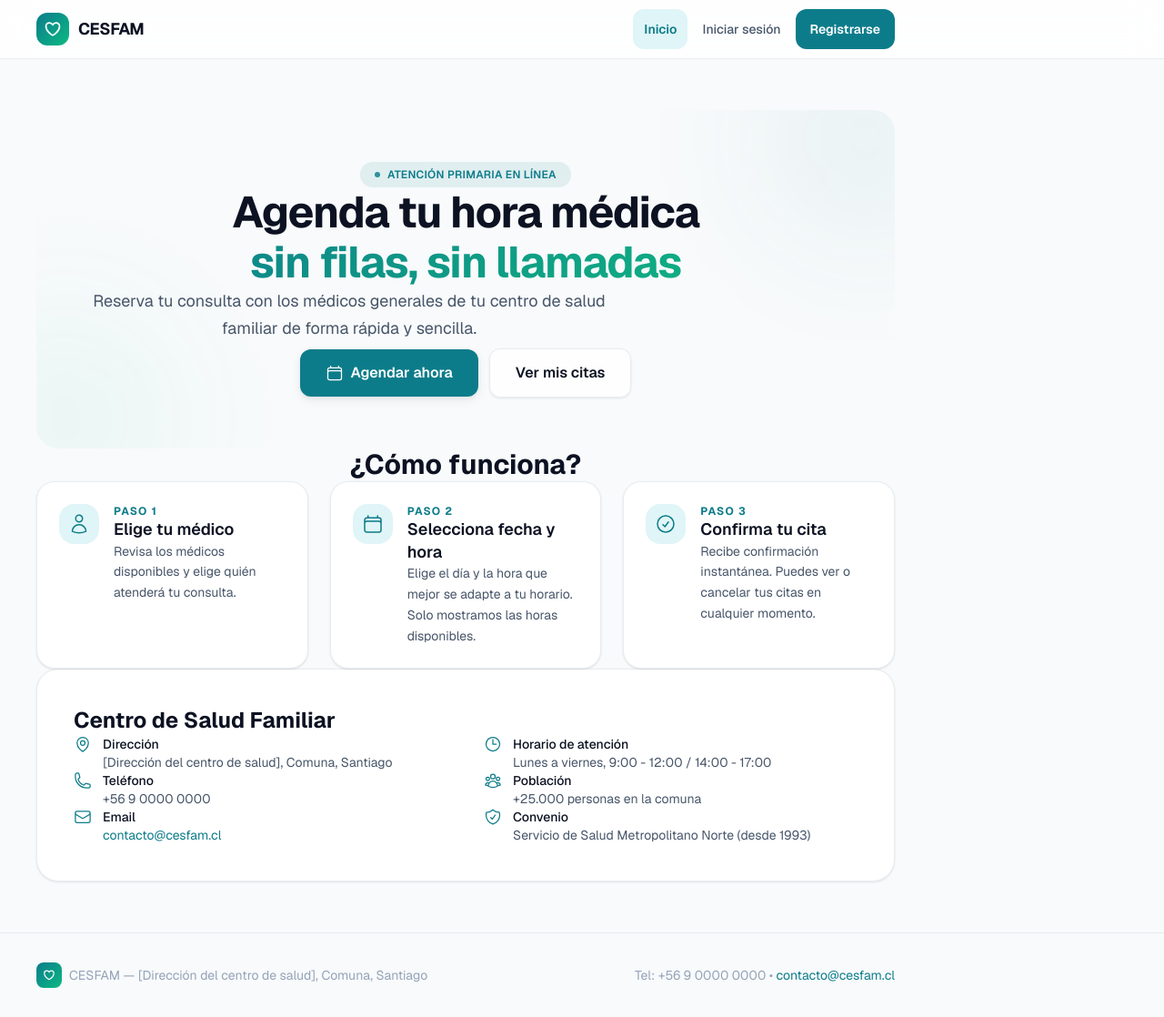
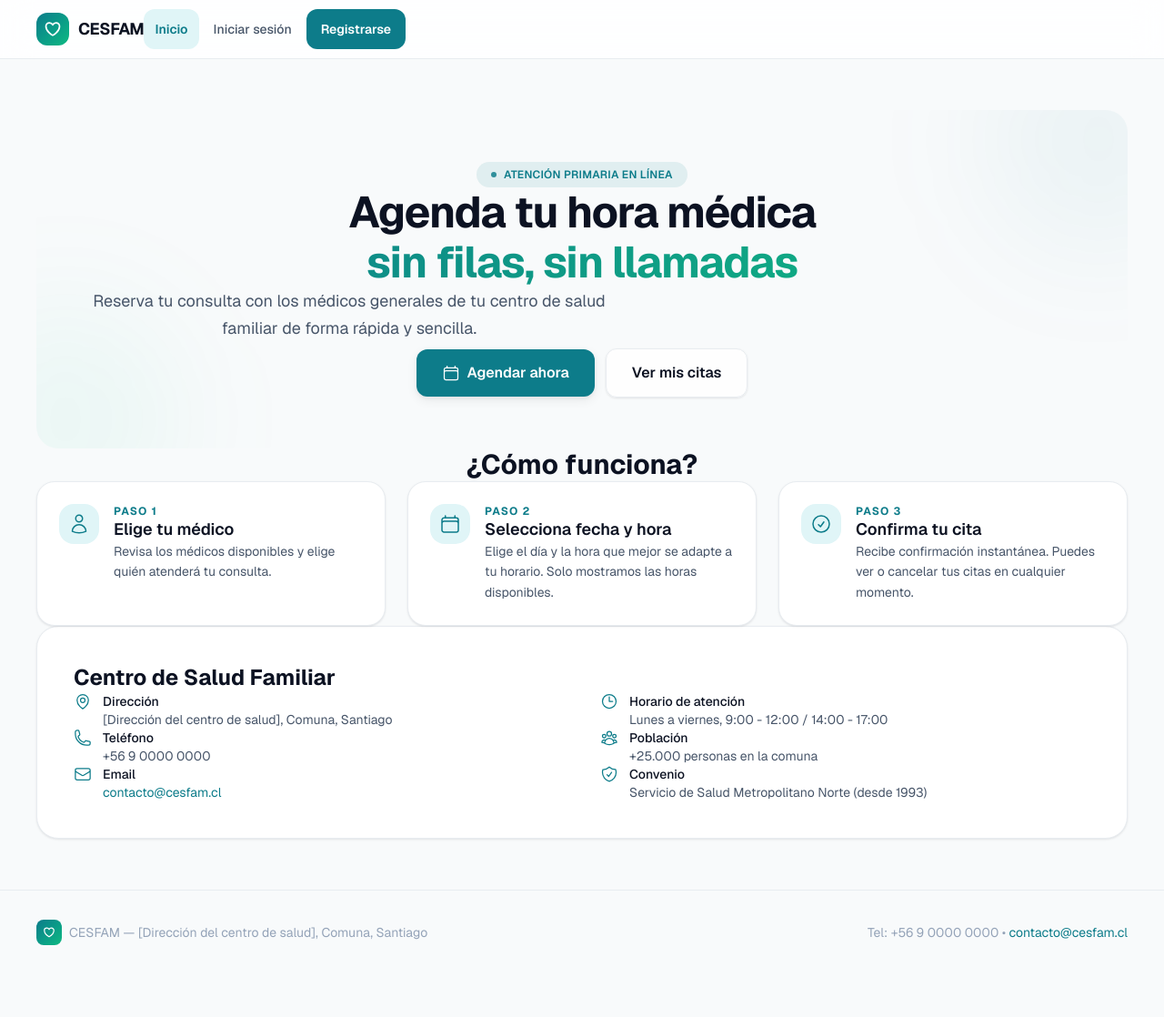
Before and after one commit to BenVal2/cesfam-agendamiento, a Next.js app: page / in a window 1280 px wide. Shown: the whole page at 91% size. After the commit the page ends 1071 px from the top, so only its background shows below. Built offline with nearby package versions, Linux system fonts and the light colour scheme; no server answers.

Commit message:
fix(layout): centrar contenido en pantallas anchas con max-w-7xl y wrappers w-full

```diff
--- a/src/app/layout.tsx
+++ b/src/app/layout.tsx
@@ -31,7 +31,7 @@ export default function RootLayout({
 }>) {
   return (
     <html lang="es" className={`${geistSans.variable} h-full antialiased`}>
-      <body className="min-h-screen flex flex-col">
+      <body className="min-h-screen w-full flex flex-col">
         <a href="#contenido-principal" className="skip-link">
           Saltar al contenido
         </a>
@@ -39,17 +39,17 @@ export default function RootLayout({
         <SessionProvider>
           <Navbar />
 
-          <div className="flex-1 w-full">
+          <div className="flex-1 w-full flex justify-center">
             <main
               id="contenido-principal"
-              className="w-full max-w-5xl mx-auto px-5 sm:px-8 lg:px-10 py-10 sm:py-14"
+              className="w-full max-w-7xl mx-auto px-5 sm:px-8 lg:px-10 py-10 sm:py-14"
             >
               {children}
             </main>
           </div>
 
-          <footer className="border-t border-card-border mt-auto">
-            <div className="w-full max-w-5xl mx-auto px-5 sm:px-8 lg:px-10 py-8">
+          <footer className="w-full border-t border-card-border mt-auto">
+            <div className="w-full max-w-7xl mx-auto px-5 sm:px-8 lg:px-10 py-8">
               <div className="flex flex-col sm:flex-row items-center justify-between gap-4 text-sm text-fg-muted">
                 <div className="flex items-center gap-2">
                   <span className="flex h-7 w-7 items-center justify-center rounded-[var(--radius-sm)] bg-gradient-to-br from-primary to-secondary text-white" aria-hidden="true">
--- a/src/components/Navbar.tsx
+++ b/src/components/Navbar.tsx
@@ -12,8 +12,8 @@ export default function Navbar() {
   const isAdmin = (session?.user as Record<string, unknown>)?.role === "admin";
 
   return (
-    <header className="sticky top-0 z-50 glass border-b border-nav-border">
-      <nav className="mx-auto max-w-5xl px-5 sm:px-8 lg:px-10" aria-label="Navegación principal">
+    <header className="sticky top-0 z-50 w-full glass border-b border-nav-border">
+      <nav className="mx-auto flex w-full max-w-7xl items-center justify-between px-5 sm:px-8 lg:px-10" aria-label="Navegación principal">
         <div className="flex h-16 items-center justify-between">
           {/* Logo */}
           <Link href="/" className="flex items-center gap-2.5 text-fg no-underline shrink-0">
@@ -73,7 +73,7 @@ export default function Navbar() {
         {/* Mobile menu */}
         {open && (
           <div className="md:hidden absolute left-0 right-0 top-16 border-b border-nav-border bg-nav-bg backdrop-blur-xl pb-4 pt-2 shadow-lg z-40">
-            <ul className="space-y-1 max-w-5xl mx-auto px-4">
+            <ul className="space-y-1 w-full max-w-7xl mx-auto px-4">
               <li><MobileLink href="/" onClick={() => setOpen(false)}>Inicio</MobileLink></li>
               {session ? (
                 <>
```
